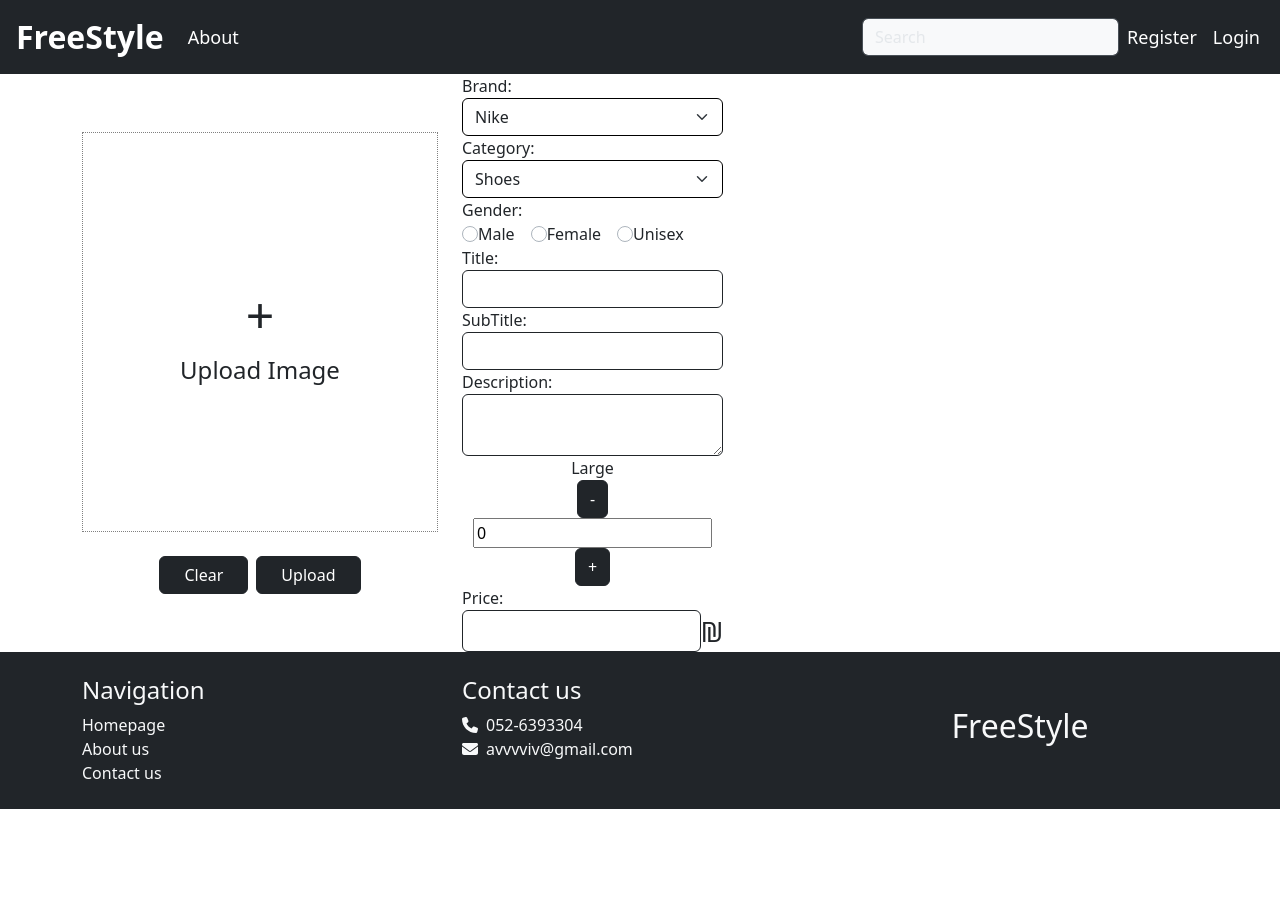
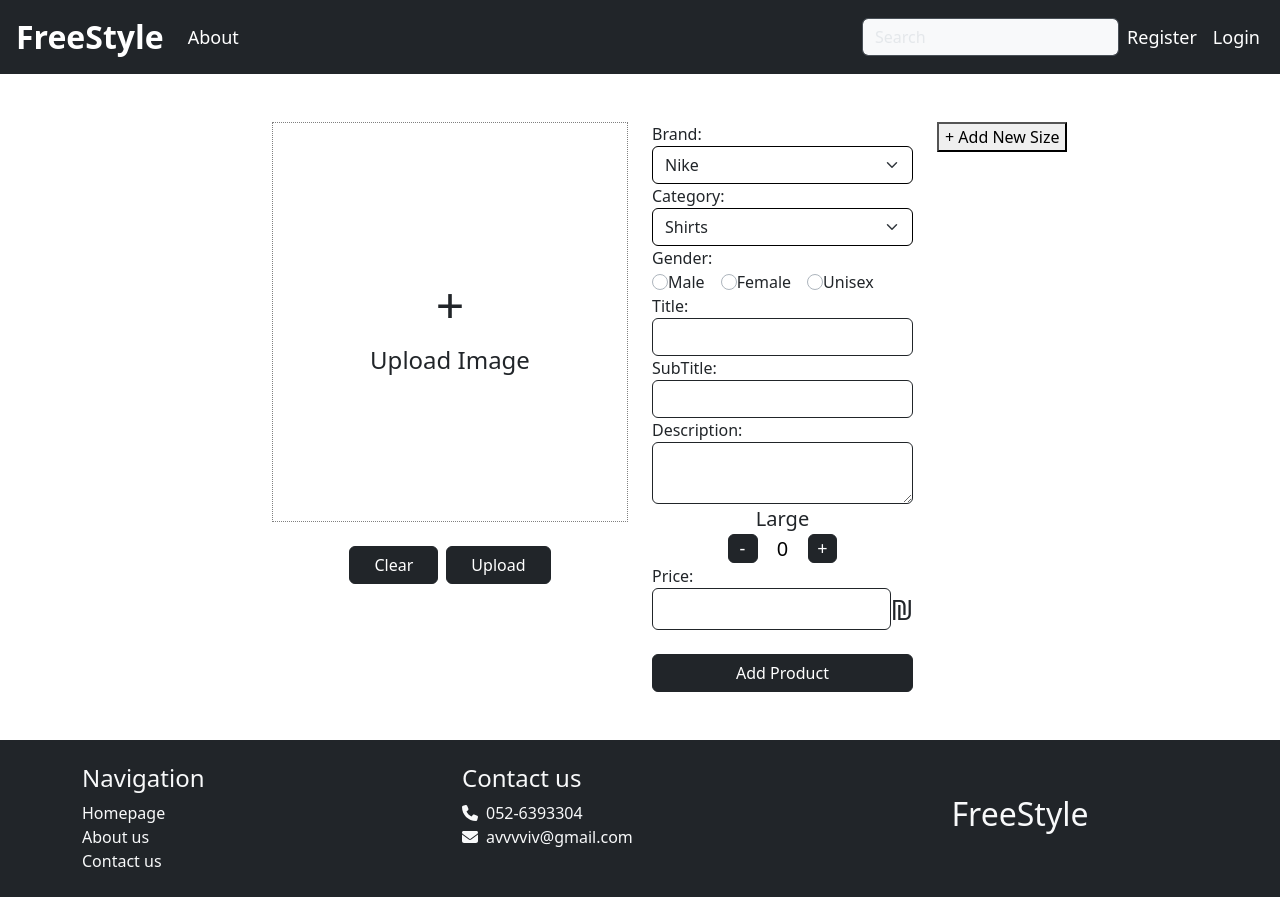
Before and after one commit to aviv-levy/Final-Course-Project-Frontend, a React (Create React App) app in the folder Frontend/freestyle/: page /manageproducts in a window 1280 px wide. Before the commit the page ends 809 px from the top, so only its background shows below. Built offline with nearby package versions, Linux system fonts and the light colour scheme.

Commit message:
minor changes

```diff
--- a/Frontend/freestyle/src/CSS/inputs.css
+++ b/Frontend/freestyle/src/CSS/inputs.css
@@ -1,4 +1,3 @@
-
   div.input-block {
     position: relative;
   }
@@ -10,8 +9,8 @@
     padding: 4px 15px;
     width: 100%;
     border-radius: 0.375rem;
-    border: 1px solid  #D9D9D9;
-    outline:none;
+    border: 1px solid #D9D9D9;
+    outline: none;
   }
 
   div.input-block span.placeholderr {
@@ -20,7 +19,7 @@
     padding: 0 4px;
     font-family: Roboto, sans-serif;
 
-    color:  #6c757d;
+    color: #6c757d;
 
     display: flex;
     align-items: center;
@@ -35,17 +34,40 @@
     pointer-events: none;
   }
 
-  div.input-block input:valid + span.placeholderr,
-  div.input-block input:focus + span.placeholderr {
-  transform: scale(0.8) translateY(-28px);
-  background: #fff;
+  div.input-block input:valid+span.placeholderr,
+  div.input-block input:focus+span.placeholderr {
+    transform: scale(0.8) translateY(-28px);
+    background: #fff;
   }
 
-  div.input-block input:focus{
-  color: #284B63;
-  border-color: #284B63;
+  div.input-block input:focus {
+    color: #284B63;
+    border-color: #284B63;
   }
 
-  div.input-block input:focus + span.placeholderr {
-  color: #284B63;
+  div.input-block input:focus+span.placeholderr {
+    color: #284B63;
   }
+
+  .roundbtn {
+    padding: 0px 8px;
+    font-size: 18px;
+  }
+
+  .btnwidth{
+    width: 30px;
+  }
+
+  .countinput {
+    width: 50px;
+    text-align: center;
+  }
+  .countinput:focus {
+    outline: none;
+  }
+
+  input::-webkit-outer-spin-button,
+  input::-webkit-inner-spin-button {
+    -webkit-appearance: none;
+    margin: 0;
+  }
--- a/Frontend/freestyle/src/Components/CountButton.tsx
+++ b/Frontend/freestyle/src/Components/CountButton.tsx
@@ -1,4 +1,5 @@
 import { useState, FormEvent } from "react";
+import '../CSS/inputs.css'
 
 interface Props {
     size: string;
@@ -23,14 +24,20 @@ function CountButton({ size }: Props) {
     return (
         <div>
             <div className="text-center">
-                <div >{size}</div>
-                <button onClick={handleDecrease} className="btn btn-dark">-</button>
+                <span className="fs-5">{size}</span>
+                <div className="d-flex justify-content-center">
+                    <div className="btnwidth">
+                        <button onClick={handleDecrease} className="btn btn-dark roundbtn w-100">-</button>
+                    </div>
 
-                <input type="number"
-                    value={quantity}
-                    onChange={(e) => setQuantity(+e.target.value)} />
-
-                <button onClick={handleIncrease} className="btn btn-dark">+</button>
+                    <input type="number"
+                        className="countinput border-0 p-0 fs-5"
+                        value={quantity}
+                        onChange={(e) => setQuantity(+e.target.value)} />
+                    <div className="btnwidth">
+                        <button onClick={handleIncrease} className="btn btn-dark roundbtn">+</button>
+                    </div>
+                </div>
             </div>
         </div>
     );
--- a/Frontend/freestyle/src/Pages/ManageProductsPage.tsx
+++ b/Frontend/freestyle/src/Pages/ManageProductsPage.tsx
@@ -2,14 +2,17 @@ import { useState } from "react";
 import '../CSS/ManageProducts.css'
 import CountButton from "../Components/CountButton";
 import { fileToBase64 } from "../Utils/fileToString";
+import { Product } from "../Services/Interfaces";
 
 function ManageProductsPage() {
 
-    const [myUrl, setMyURL] = useState('');
+
+    const [product, setProduct] = useState<Product>();
+    const [uploadedImg, setUploadedImg] = useState('');
 
 
     async function fileRecieved(file: File) {
-        setMyURL(await fileToBase64(file))
+        setUploadedImg(await fileToBase64(file))
     }
 
     function handleClick() {
@@ -17,16 +20,16 @@ function ManageProductsPage() {
     }
 
     function handleClear() {
-        setMyURL('');
+        setUploadedImg('');
     }
 
     return (
-        <div className="container my-auto">
-            <div className="row d-flex align-items-center">
-
+        <div className="container my-5">
+            <div className="row d-flex">
+                <div className="col-2"></div>
                 <div className="col-4">
                     {
-                        myUrl === '' ?
+                        uploadedImg === '' ?
                             <>
                                 <input type="file" id='myfile' accept="image/*" className='file-upload' onChange={(e: any) => fileRecieved(e.target.files[0])} />
                                 <label htmlFor="myfile" className='image-upload'>
@@ -35,7 +38,7 @@ function ManageProductsPage() {
                                 </label>
                             </>
                             :
-                            <img src={myUrl} alt="" className='img-thumbnail' />
+                            <img src={uploadedImg} alt="" className='img-thumbnail' />
                     }
                     <div className="w-100 text-center mt-4">
                         <button onClick={handleClear} className='btn btn-dark px-4 me-1'>Clear</button>
@@ -60,7 +63,8 @@ function ManageProductsPage() {
 
                         <span>Category: </span>
                         <select name="category" className='form-select border-black'>
-                            <option selected value="Shoes">Shoes</option>
+                            <option value="Shirts">Shirts</option>
+                            <option value="Shoes">Shoes</option>
                             <option value="Pants">Pants</option>
                             <option value="Dresses">Dresses</option>
                             <option value="Tops">Tops</option>
@@ -94,9 +98,15 @@ function ManageProductsPage() {
                             <input type="number" className="form-control border-dark" /> <span className='fs-3'>₪</span>
                         </div>
 
+                    <div className="w-100 mt-4">
+                        <button className="btn btn-dark w-100">Add Product</button>
+                    </div>
                     </form>
 
 
+                </div>
+                <div className="col">
+                    <button>+ Add New Size</button>
                 </div>
             </div>
         </div>
```
Also changed, not shown: 1 other file (tests, documents, lock files or other folders).
